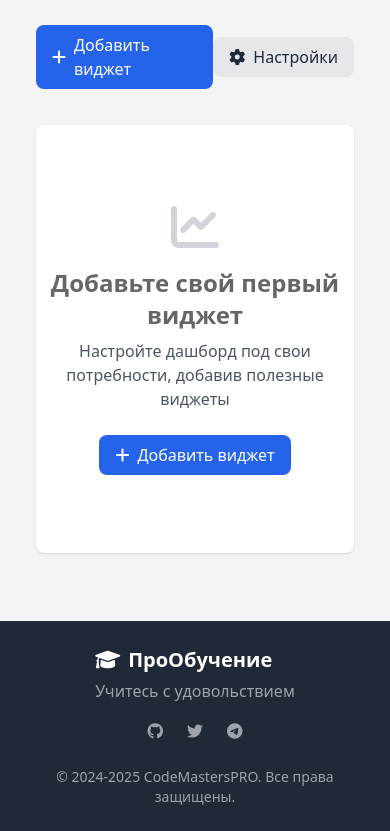
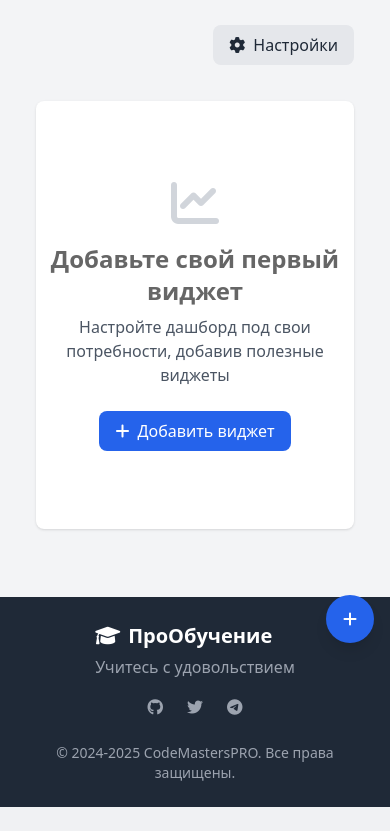
Before and after one commit to Sagaidak-Yevgeniy/proobuchdev, a Django app: template templates/dashboard/dashboard.html in a window 390 px wide. Shown: the part 185-1016 px from the top of the page. After the commit the page ends 992 px from the top, so only its background shows below. Run offline with Django 5.2, Linux system fonts and the light colour scheme; the template is opened without the code that fills it, so the values that code supplies are empty; some libraries are stand-ins or nearby versions.

Commit message:
Improve dashboard widget controls and add images
Replit-Commit-Author: Agent
Replit-Commit-Session-Id: 27bd9cc6-dd37-49f3-809c-eaee9c710eaa
Replit-Commit-Screenshot-Url: https://storage.googleapis.com/screenshot-production-us-central1/dd7133e5-0784-467d-88f8-1237e43ae485/27660a4f-eb0b-4152-a9f9-631723a10588.jpg

```diff
--- a/dashboard/templates/dashboard/dashboard.html
+++ b/dashboard/templates/dashboard/dashboard.html
@@ -142,11 +142,14 @@
     </div>
 
     <div class="dashboard-controls flex justify-between mb-4">
-        <a href="{% url 'dashboard:add_widget' %}" class="inline-flex items-center px-4 py-2 bg-blue-600 hover:bg-blue-700 text-white rounded-lg transition-colors">
-            <i class="fas fa-plus mr-2"></i> Добавить виджет
-        </a>
+        <div class="fixed bottom-4 right-4 z-10 md:relative md:bottom-auto md:right-auto">
+            <a id="add-widget-btn" href="{% url 'dashboard:add_widget' %}" class="inline-flex items-center justify-center w-12 h-12 md:w-auto md:h-auto md:px-4 md:py-2 bg-blue-600 hover:bg-blue-700 text-white rounded-full md:rounded-lg transition-colors shadow-lg">
+                <i class="fas fa-plus"></i>
+                <span class="hidden md:inline ml-2">Добавить виджет</span>
+            </a>
+        </div>
 
-        <div class="dashboard-settings">
+        <div class="dashboard-settings ml-auto">
             <a href="{% url 'dashboard:settings' %}" class="inline-flex items-center px-4 py-2 bg-gray-200 hover:bg-gray-300 text-gray-800 rounded-lg transition-colors">
                 <i class="fas fa-cog mr-2"></i> Настройки
             </a>
@@ -184,7 +187,7 @@
                     <i class="fas fa-chart-line text-5xl mb-4 text-gray-300"></i>
                     <h3 class="text-2xl font-semibold mb-2">Добавьте свой первый виджет</h3>
                     <p class="text-gray-600 mb-6">Настройте дашборд под свои потребности, добавив полезные виджеты</p>
-                    <a href="{% url 'dashboard:add_widget' %}" class="inline-flex items-center px-4 py-2 bg-blue-600 hover:bg-blue-700 text-white rounded-lg transition-colors">
+                    <a id="first-widget-btn" href="{% url 'dashboard:add_widget' %}" class="inline-flex items-center px-4 py-2 bg-blue-600 hover:bg-blue-700 text-white rounded-lg transition-colors">
                         <i class="fas fa-plus mr-2"></i> Добавить виджет
                     </a>
                 </div>
--- a/olympiads/views.py
+++ b/olympiads/views.py
@@ -109,7 +109,9 @@ def olympiad_detail(request, slug):
     user_submissions = {}
     solved_problems = 0
     total_points = 0
-    total_available_points = problems.aggregate(total=sum(p.points for p in problems))['total'] or 0
+    # Правильно использовать Sum из django.db.models.functions
+    from django.db.models import Sum
+    total_available_points = problems.aggregate(total=Sum('points'))['total'] or 0
 
     if request.user.is_authenticated and (is_participating or olympiad.is_past() or request.user.is_staff):
         # Получение лучших отправок пользователя по каждой задаче
```
Also changed, not shown: attached_assets/IMG_2988.jpeg (added), attached_assets/IMG_2989.jpeg (added), attached_assets/IMG_2990.jpeg (added), attached_assets/IMG_2991.jpeg (added).
